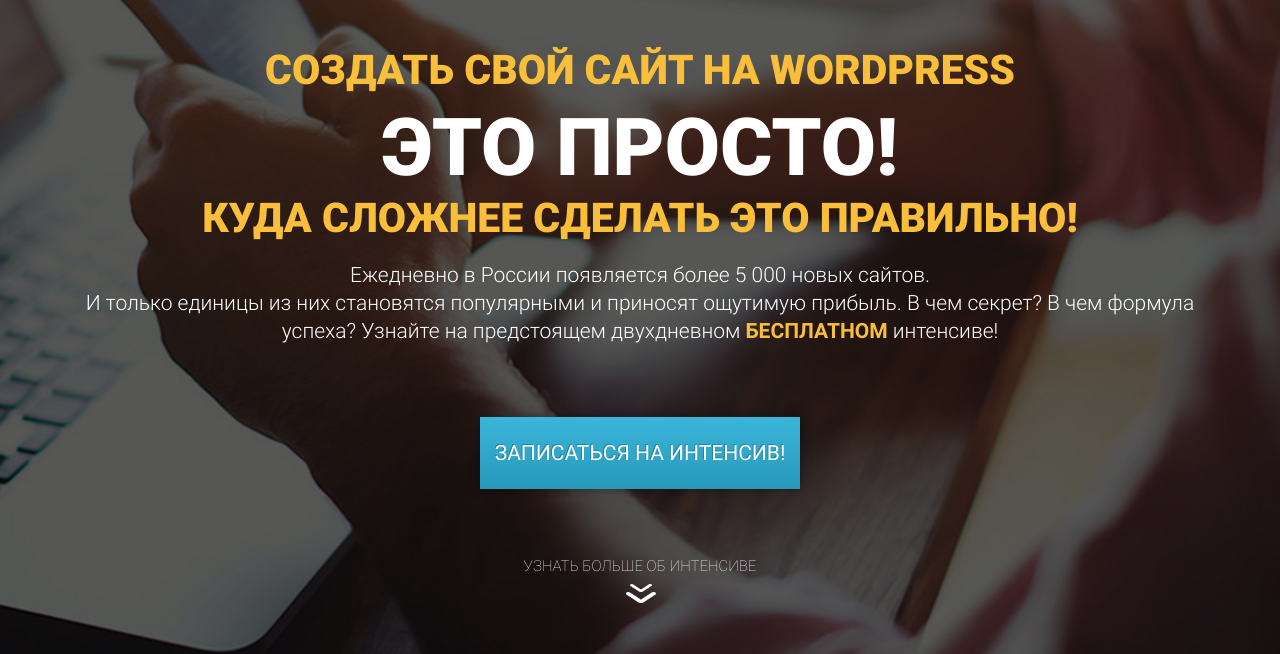
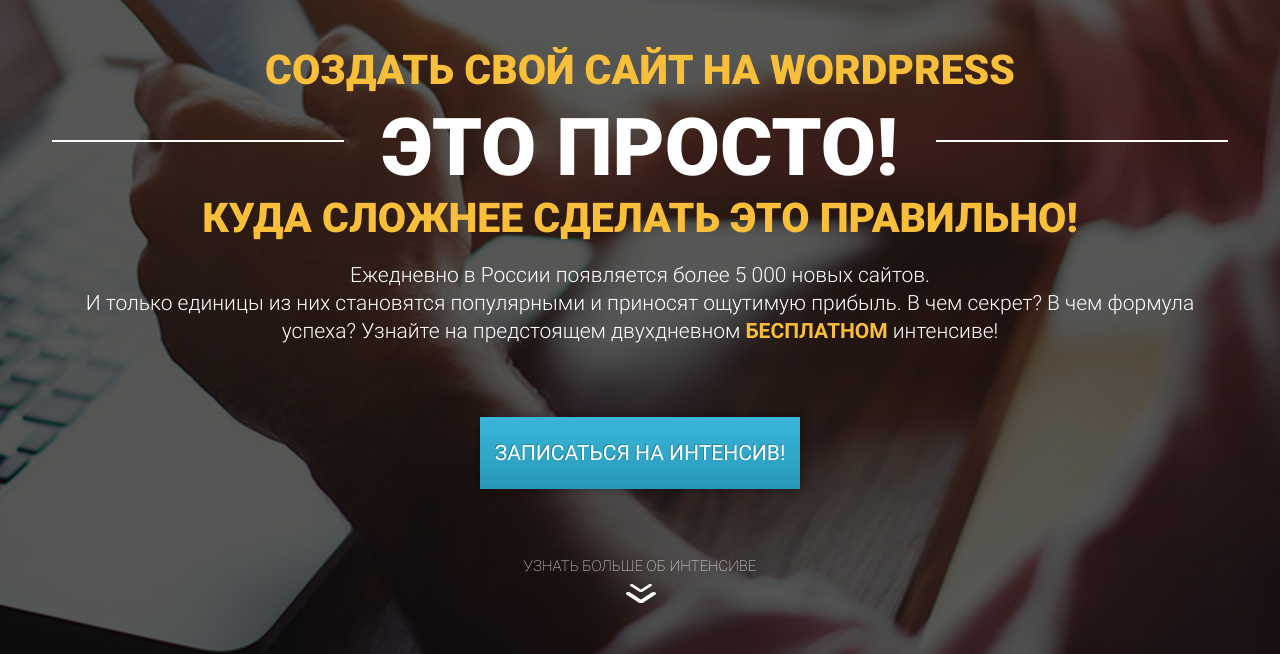
Before and after one commit to Zakharov1984/UDEMY__FIRST-PROJECT__WORDPRESS, a plain HTML site: page index.html in a window 1280 px wide. Shown: the part 146-800 px from the top of the page. Drawn offline with nearby package versions, Linux system fonts and the light colour scheme.

Commit message:
added_lines_in_simple_element

```diff
--- a/css/style.css
+++ b/css/style.css
@@ -43,13 +43,30 @@
 }
 
 .simple {
+    position: relative;
     margin-top: 20px;
     font-size: 80px;
     font-weight: 900;
-
     line-height: 60px;
     color: #ffff;
     text-transform: uppercase;
+}
+
+.simple::before, .simple::after {
+    content: '';
+    position: absolute;
+    top: 22px;
+    width: 292px;
+    height: 2px;
+    background-color: #fff;
+}
+
+.simple::before {
+    left: -18px
+}
+
+.simple::after {
+    right: -18px;
 }
 
 .title-right {
```
